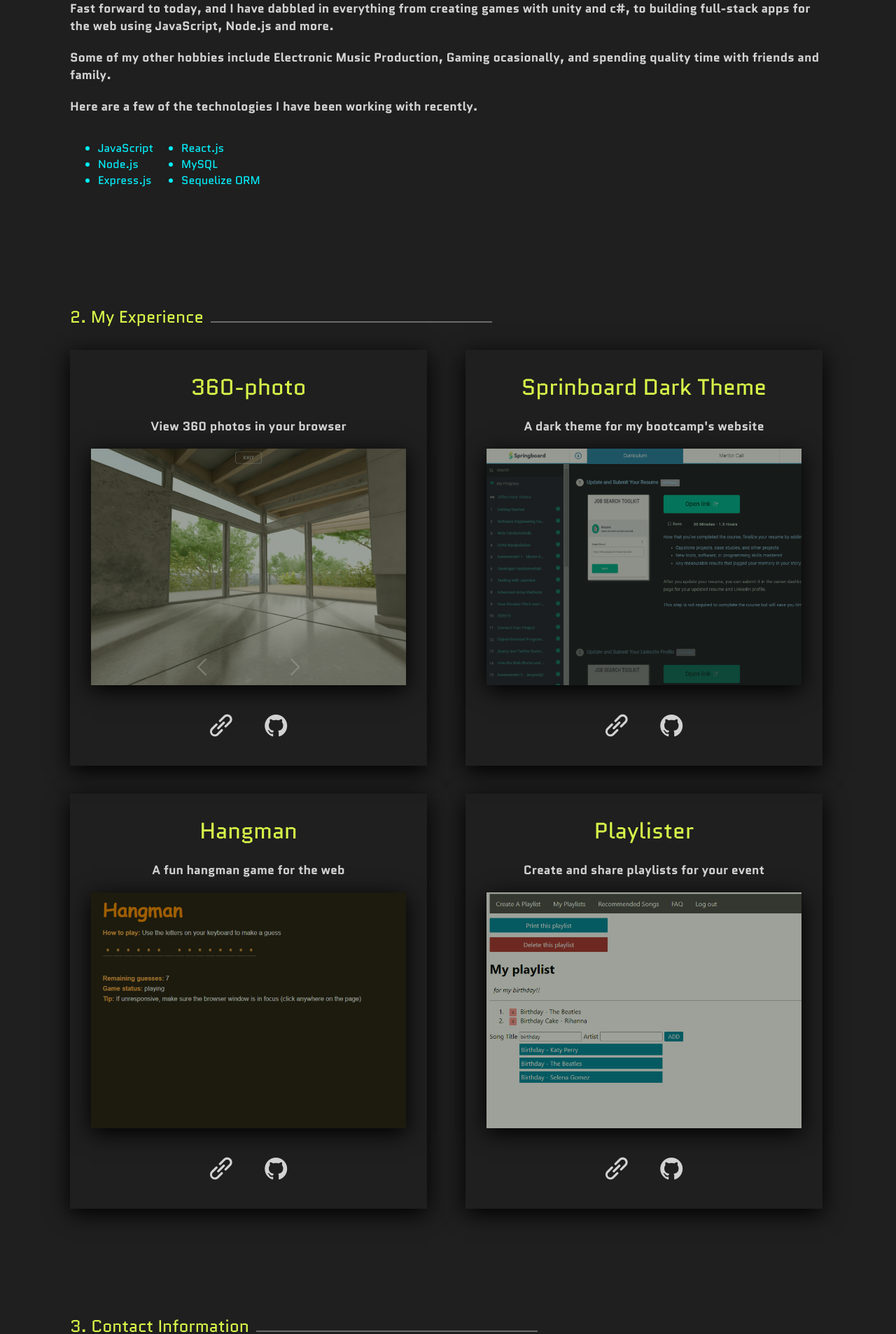
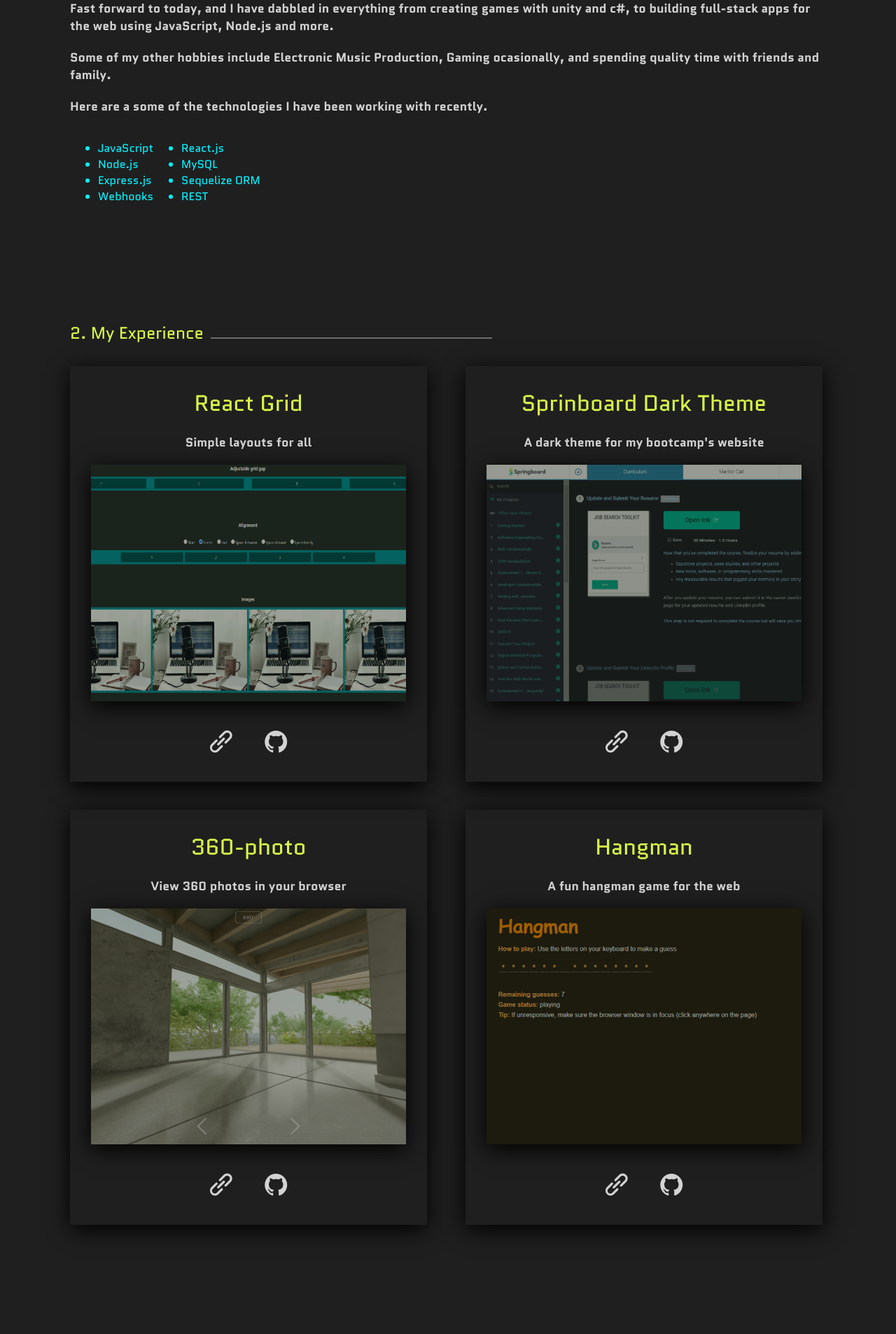
Before and after one commit to JarettSisk/jarett.io, a React (Vite) app: page / in a window 1280 px wide. Shown: the part 980-2886 px from the top of the page at 70% size. Built offline with nearby package versions, Linux system fonts and the light colour scheme.

Commit message:
some updates

```diff
--- a/src/components/Main/Main.jsx
+++ b/src/components/Main/Main.jsx
@@ -28,17 +28,19 @@ export const Main = (props) => {
 
                 <p>Some of my other hobbies include Electronic Music Production, Gaming ocasionally, and spending quality time with friends and family.</p>
 
-                <p>Here are a few of the technologies I have been working with recently.</p>
+                <p>Here are a some of the technologies I have been working with recently.</p>
                 <div className="tech-stack-div">
                     <ul>
                     <li>JavaScript</li>
                     <li>Node.js</li>
                     <li>Express.js</li>
+                    <li>Webhooks</li>
                     </ul>
                     <ul>
                     <li>React.js</li>
                     <li>MySQL</li>
                     <li>Sequelize ORM</li>
+                    <li>REST</li>
                     </ul>
                 </div>
                 </div>
@@ -50,17 +52,17 @@ export const Main = (props) => {
                     <div className="hr-div"></div>
                     <div className="projects">
                         <div className="project-card">
-                    <h4>360-photo</h4>
-                    <p>View 360 photos in your browser</p>
+                            <h4>React Grid</h4>
+                            <p>Simple layouts for all</p>
                             <div className="project-image-container">
-                        <img src="./images/360-photo.png" alt="360 photo project" />
-                        <a href="https://three60-photo.onrender.com/photo">
+                                <img src="./images/light-weight-react-grid.png" alt="React Grid Layout" />
+                                <a href="https://jarettsisk.github.io/lightweight-react-grid-layout/">
                                     <div className="project-image-overlay"></div>
                                 </a>
                             </div>
                             <div className="project-links">
-                        <a href="https://three60-photo.onrender.com/photo" ><i className="uil uil-link-alt link-hover-effects"></i></a>
-                        <a href="https://github.com/JarettSisk/360-photo-app" ><i className="uil uil-github link-hover-effects link-hover-effects"></i></a>
+                                <a href="https://jarettsisk.github.io/lightweight-react-grid-layout/" ><i className="uil uil-link-alt link-hover-effects"></i></a>
+                                <a href="https://github.com/JarettSisk/lightweight-react-grid-layout" ><i className="uil uil-github link-hover-effects link-hover-effects"></i></a>
                             </div>
                         </div>
                         <div className="project-card">
@@ -78,6 +80,20 @@ export const Main = (props) => {
                             </div>
                         </div>
                         <div className="project-card">
+                            <h4>360-photo</h4>
+                            <p>View 360 photos in your browser</p>
+                            <div className="project-image-container">
+                                <img src="./images/360-photo.png" alt="360 photo project" />
+                                <a href="https://three60-photo.onrender.com/photo">
+                                    <div className="project-image-overlay"></div>
+                                </a>
+                            </div>
+                            <div className="project-links">
+                                <a href="https://three60-photo.onrender.com/photo" ><i className="uil uil-link-alt link-hover-effects"></i></a>
+                                <a href="https://github.com/JarettSisk/360-photo-app" ><i className="uil uil-github link-hover-effects link-hover-effects"></i></a>
+                            </div>
+                        </div>
+                        <div className="project-card">
                             <h4>Hangman</h4>
                             <p>A fun hangman game for the web</p>
                             <div className="project-image-container">
@@ -89,20 +105,6 @@ export const Main = (props) => {
                             <div className="project-links">
                                 <a href="https://zealous-bassi-e07d0d.netlify.app/" ><i className="uil uil-link-alt link-hover-effects"></i></a>
                                 <a href="https://github.com/JarettSisk/hangman-game" ><i className="uil uil-github link-hover-effects link-hover-effects"></i></a>
-                    </div>
-                    </div>
-                    <div className="project-card">
-                    <h4>Playlister</h4>
-                    <p>Create and share playlists for your event</p>
-                        <div className="project-image-container">
-                        <img src="./images/playlister.png" alt="360 photo project" />
-                        <a href="https://jarett-sisk-playlister-app.herokuapp.com/">
-                            <div className="project-image-overlay"></div>
-                        </a>
-                        </div>
-                    <div className="project-links">
-                        <a href="https://jarett-sisk-playlister-app.herokuapp.com/" ><i className="uil uil-link-alt link-hover-effects"></i></a>
-                        <a href="https://github.com/JarettSisk/Playlister" ><i className="uil uil-github link-hover-effects link-hover-effects"></i></a>
                             </div>
                         </div>
                     </div>
```
Also changed, not shown: public/images/light-weight-react-grid.png (added). Lines whose indentation alone changed are shown as unchanged.
